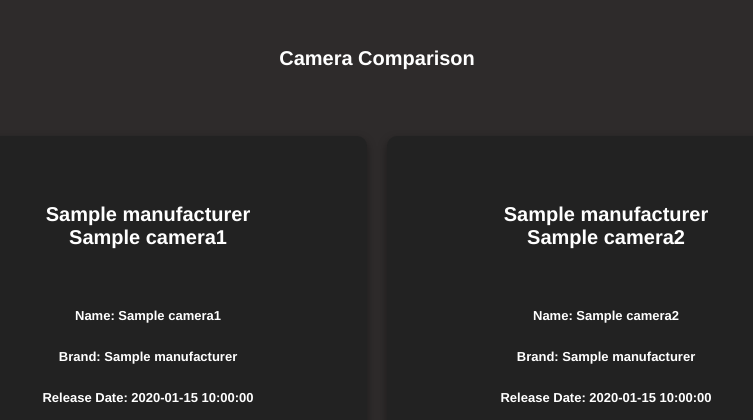
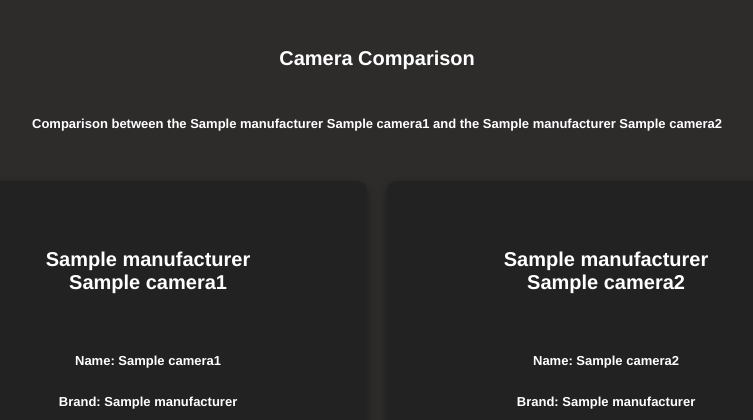
Before and after one commit to 22141bhs/camcomp, a Python web app: template templates/compare_res.html in a window 1280 px wide. Shown: the part 243-663 px from the top of the page, without its empty margins (263-1016 px from the left). Run offline with Jinja, Linux system fonts and the light colour scheme; the template is opened without the code that fills it: most values are stand-ins (such as "Sample title", 1, 10 or a date in 2020).

Commit message:
added message to tell user what cameras are being compared

```diff
--- a/templates/compare_res.html
+++ b/templates/compare_res.html
@@ -1,6 +1,7 @@
 {% extends "layout.html" %}
 {% block content %}
 <h6>Camera Comparison</h6>
+<h3>Comparison between the {{camera1['manufacturer']}} {{camera1['name']}} and the {{camera2['manufacturer']}} {{camera2['name']}}</h3>
 <div class="top-section">
     <div class="overview-box">
         <h6>{{camera1['manufacturer']}} {{camera1['name']}}</h6>
```
